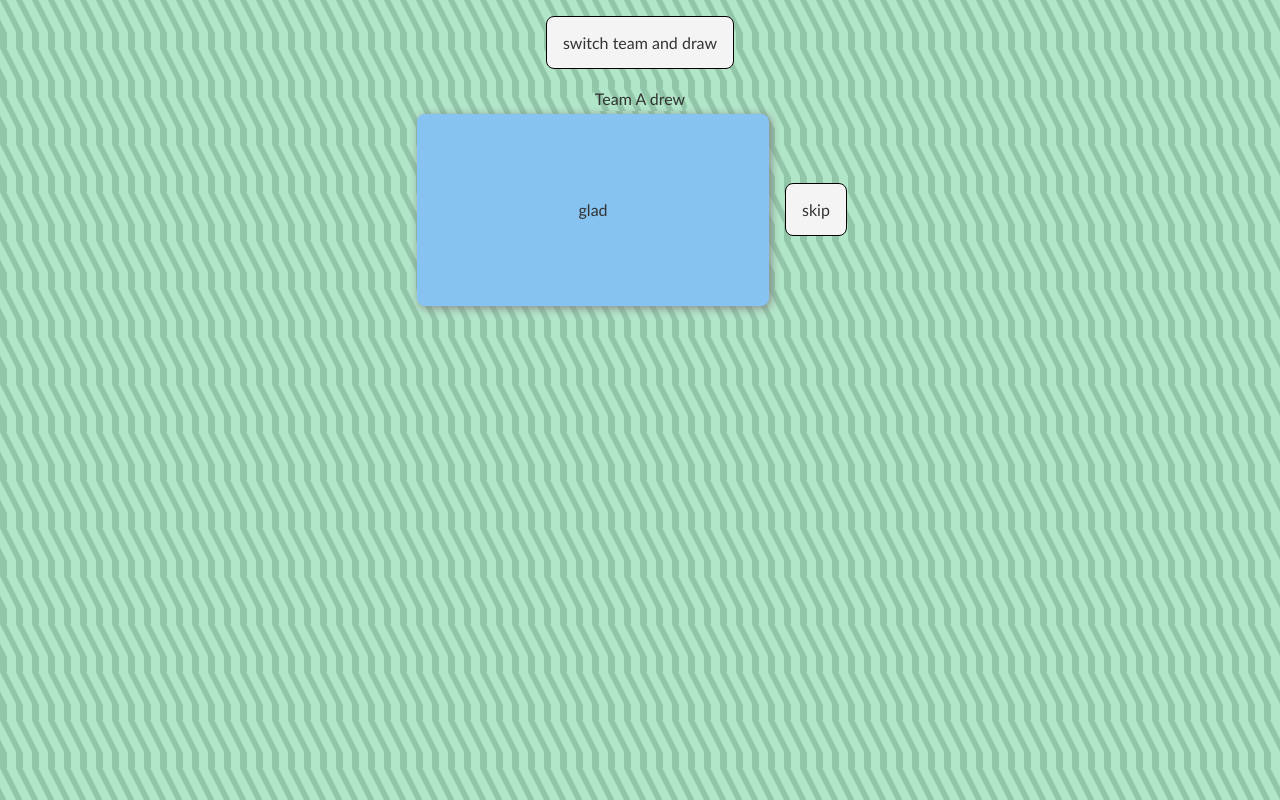
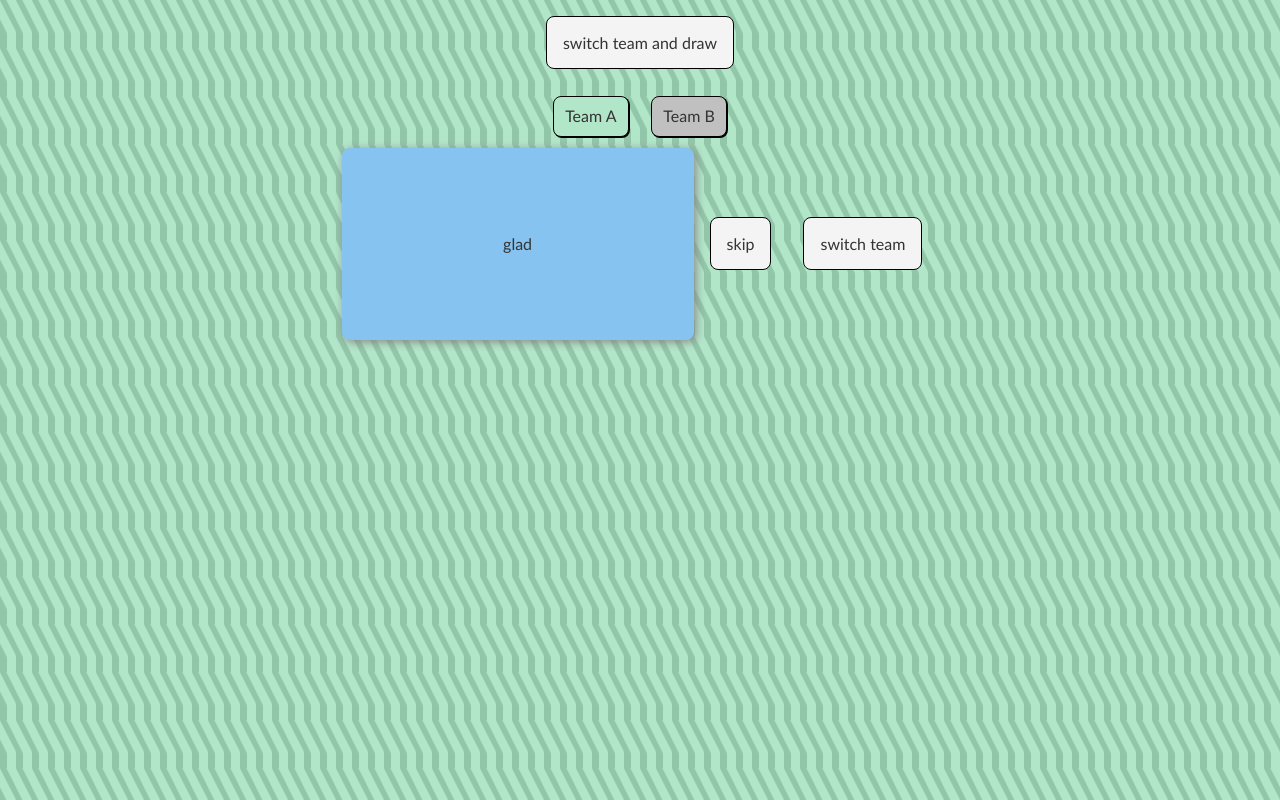
Before and after one commit to caseywatts/lyricsss-svelte, a Svelte app: page / in a window 1280 px wide. Built offline with nearby package versions, Linux system fonts and the light colour scheme.

Commit message:
team switcher

```diff
--- a/src/App.svelte
+++ b/src/App.svelte
@@ -1,31 +1,40 @@
 <script>
 	import { deck } from "./deck.js";
+	import SingingTeamIndicator from "./SingingTeamIndicator.svelte";
 
 	let currentCard = deck.drawCard();
 	let currentTeamClass = "team-a-background";
-	let currentTeamName = "Team A";
+	export let activeTeam = "A";
 
 	const drawCard = () => {
 		currentCard = deck.drawCard();
 	};
 
-	const switchTeam = () => {
+	const switchSingingTeamUI = () => {
 		if (currentTeamClass === "team-a-background") {
 			currentTeamClass = "team-b-background";
-			currentTeamName = "Team B";
+			activeTeam = "B";
 		} else {
 			currentTeamClass = "team-a-background";
-			currentTeamName = "Team A";
+			activeTeam = "A";
 		}
 	};
 
-	const switchTeamAndDraw = () => {
+	const switchDrawingTeam = () => {
 		gtag("event", "draw", {
 			event_category: "card",
 			event_label: currentCard,
 		});
-		switchTeam();
+		switchSingingTeam();
 		drawCard();
+	};
+
+	const switchSingingTeam = () => {
+		gtag("event", "draw", {
+			event_category: "card",
+			event_label: currentCard,
+		});
+		switchSingingTeamUI();
 	};
 
 	const skip = () => {
@@ -79,12 +88,6 @@
 		border-radius: 0.5rem;
 		border: 1px solid black;
 	}
-	.team-who-drew {
-		padding: 0.2rem;
-		margin: 0.2rem;
-		border-radius: 0.5rem;
-		display: inline-block;
-	}
 	.team-a {
 		background: violet;
 	}
@@ -126,20 +129,20 @@
 <div class="app {currentTeamClass}">
 	{#if playingWithTeams}
 		<div class="flex-center">
-			<button class="lolbutton" on:click={switchTeamAndDraw}>switch team
-				and draw</button>
+			<button class="lolbutton" on:click={switchDrawingTeam}>
+				switch team and draw
+			</button>
 		</div>
 		<div class="flex-center">
-			<div class="team-who-drew {currentTeamClass}">
-				{currentTeamName}
-				drew
-			</div>
+			<SingingTeamIndicator team="A" {activeTeam} />
+			<SingingTeamIndicator team="B" {activeTeam} />
 		</div>
 		<div class="flex-center">
 			<div class="card flex-center">
 				<div class="">{currentCard}</div>
 			</div>
 			<button class="lolbutton" on:click={skip}>skip</button>
+			<button class="lolbutton" on:click={switchSingingTeam}>switch team</button>
 		</div>
 	{:else}
 		<div class="flex-center" />
--- /dev/null
+++ b/src/SingingTeamIndicator.svelte
@@ -0,0 +1,25 @@
+<script>
+    export let team = "A";
+    export let activeTeam = "B";
+    $: classIfActive = team === activeTeam ? team : "";
+</script>
+
+<style>
+    .who-is-singing {
+        padding: 0.7rem;
+        margin: 0.7rem;
+        border-radius: 0.5rem;
+        display: inline-block;
+        border: 1px solid black;
+        box-shadow: 1px 1px black;
+        background: silver;
+    }
+    .A {
+        background: #b2e6c9;
+    }
+    .B {
+        background: #cdb2e6;
+    }
+</style>
+
+<div class="who-is-singing {classIfActive}">Team {team}</div>
```
